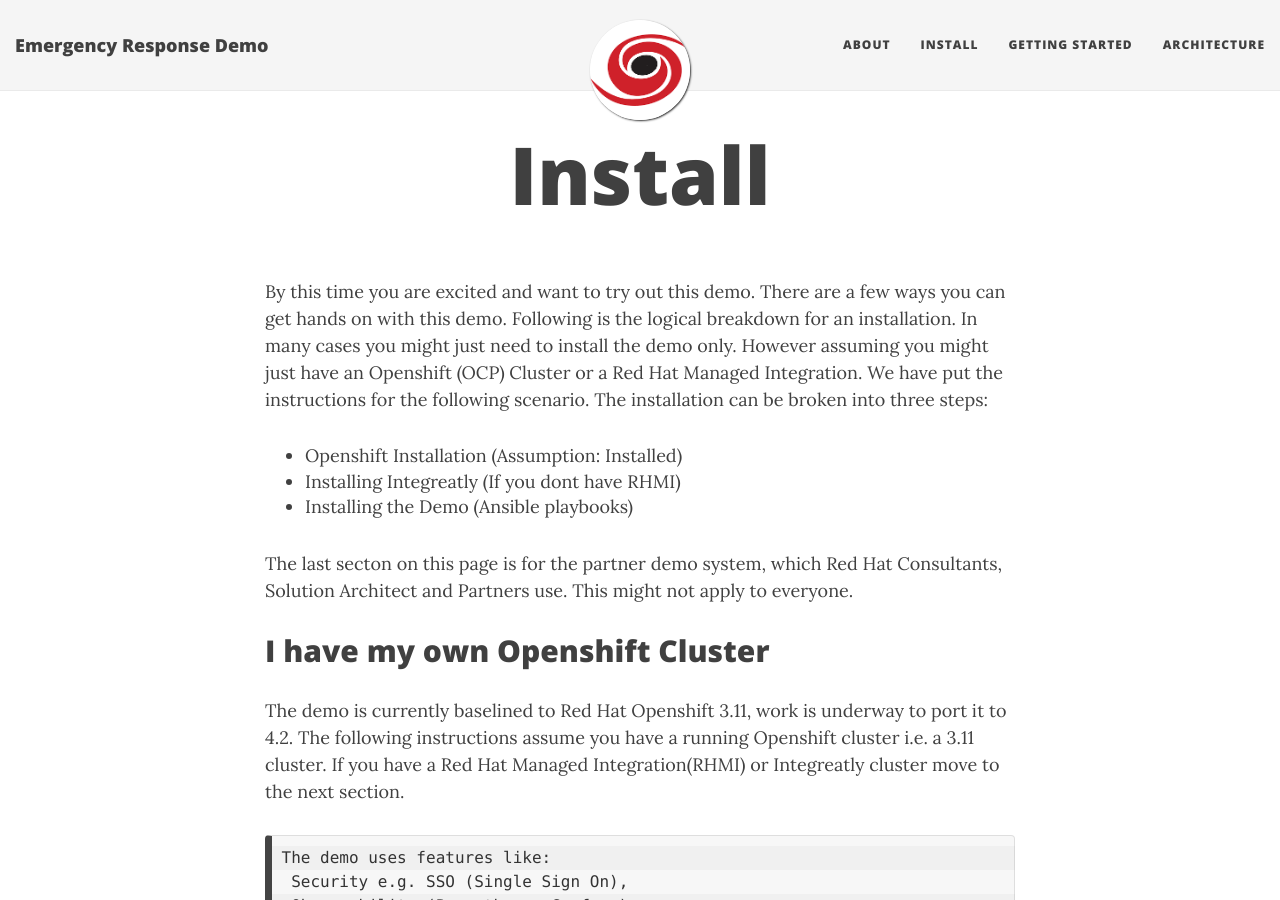
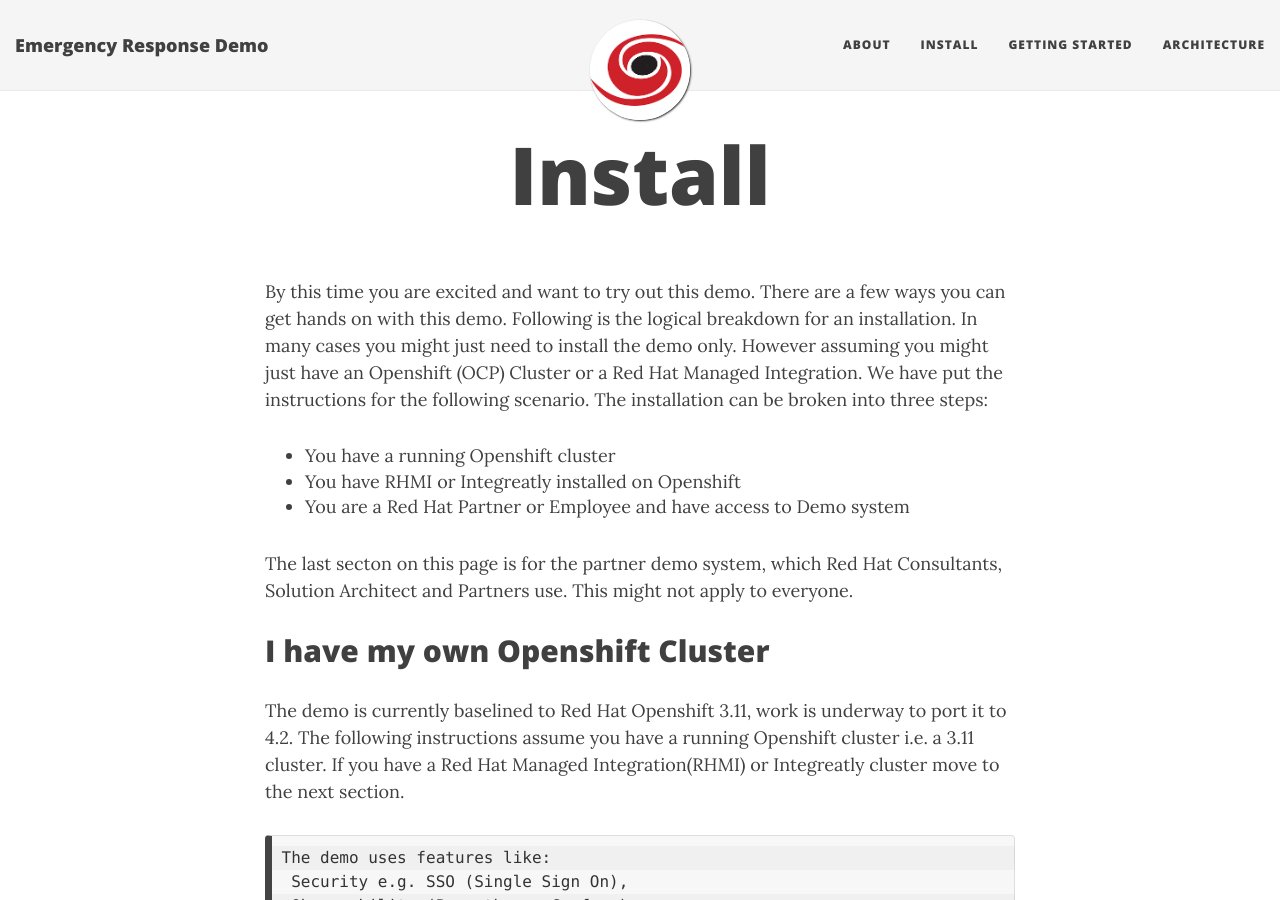
Before and after one commit to Emergency-Response-Demo/erdemo.io, a Jekyll site: the page built from install.md, in a window 1280 px wide and 900 px high. Built offline with Jekyll 4.4.1, drawn with Linux system fonts in a browser that asks for light colours; nearby versions of some CDN libraries.

Commit message:
change bullets on the installation types

```diff
--- a/install.md
+++ b/install.md
@@ -7,9 +7,9 @@
 By this time you are excited and want to try out this demo. There are a few ways you can get hands on with this demo.
 Following is the logical breakdown for an installation. In many cases you might just need to install the demo only. However assuming you might just have an Openshift (OCP) Cluster or a Red Hat Managed Integration. We have put the instructions for the following scenario.
 The installation can be broken into three steps:
-- Openshift Installation (Assumption: Installed)
-- Installing Integreatly (If you dont have RHMI)
-- Installing the Demo (Ansible playbooks)
+- You have a running Openshift cluster
+- You have RHMI or Integreatly installed on Openshift
+- You are a Red Hat Partner or Employee and have access to Demo system
 
 The last secton on this page is for the partner demo system, which Red Hat Consultants, Solution Architect and Partners use. This might not apply to everyone.
 
```
